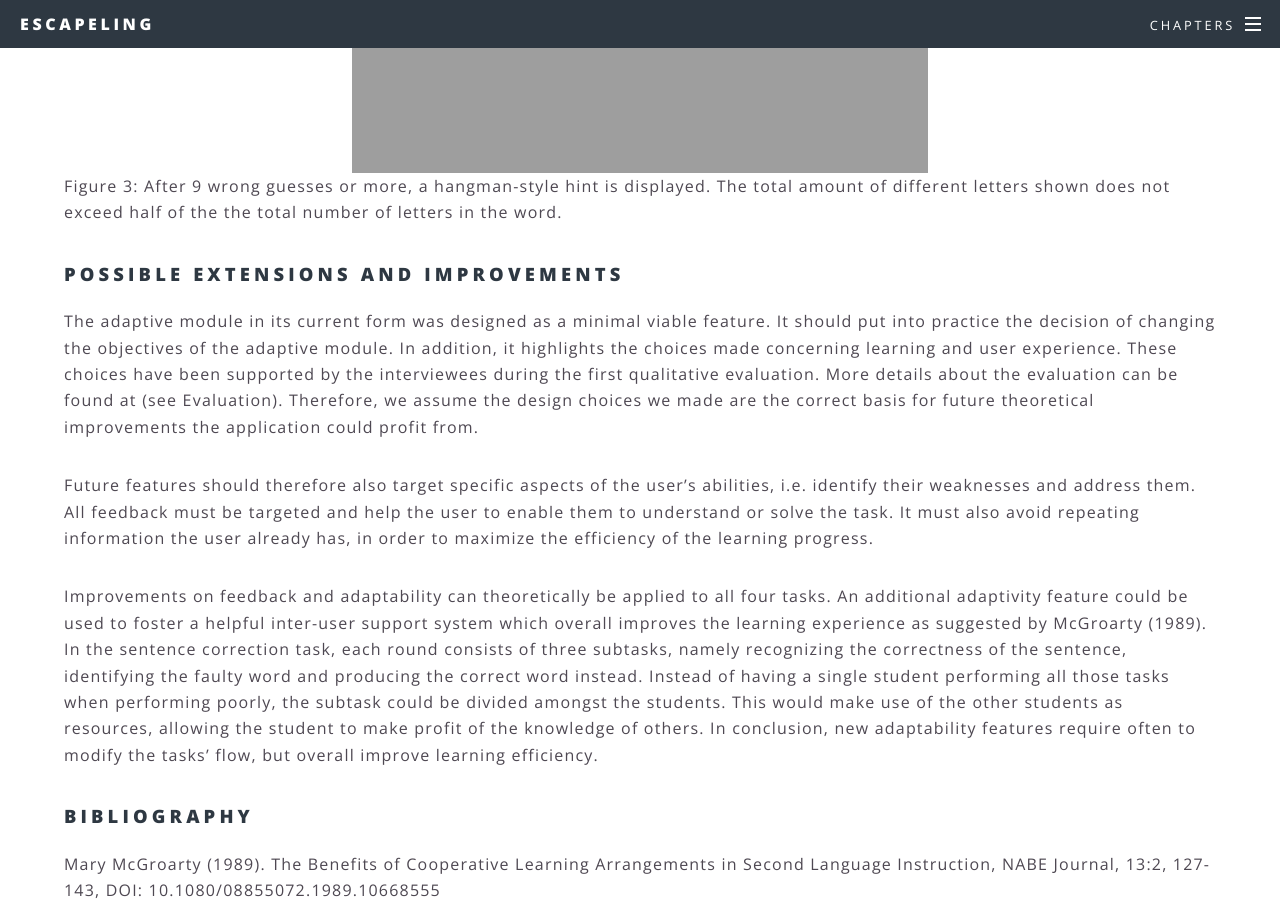
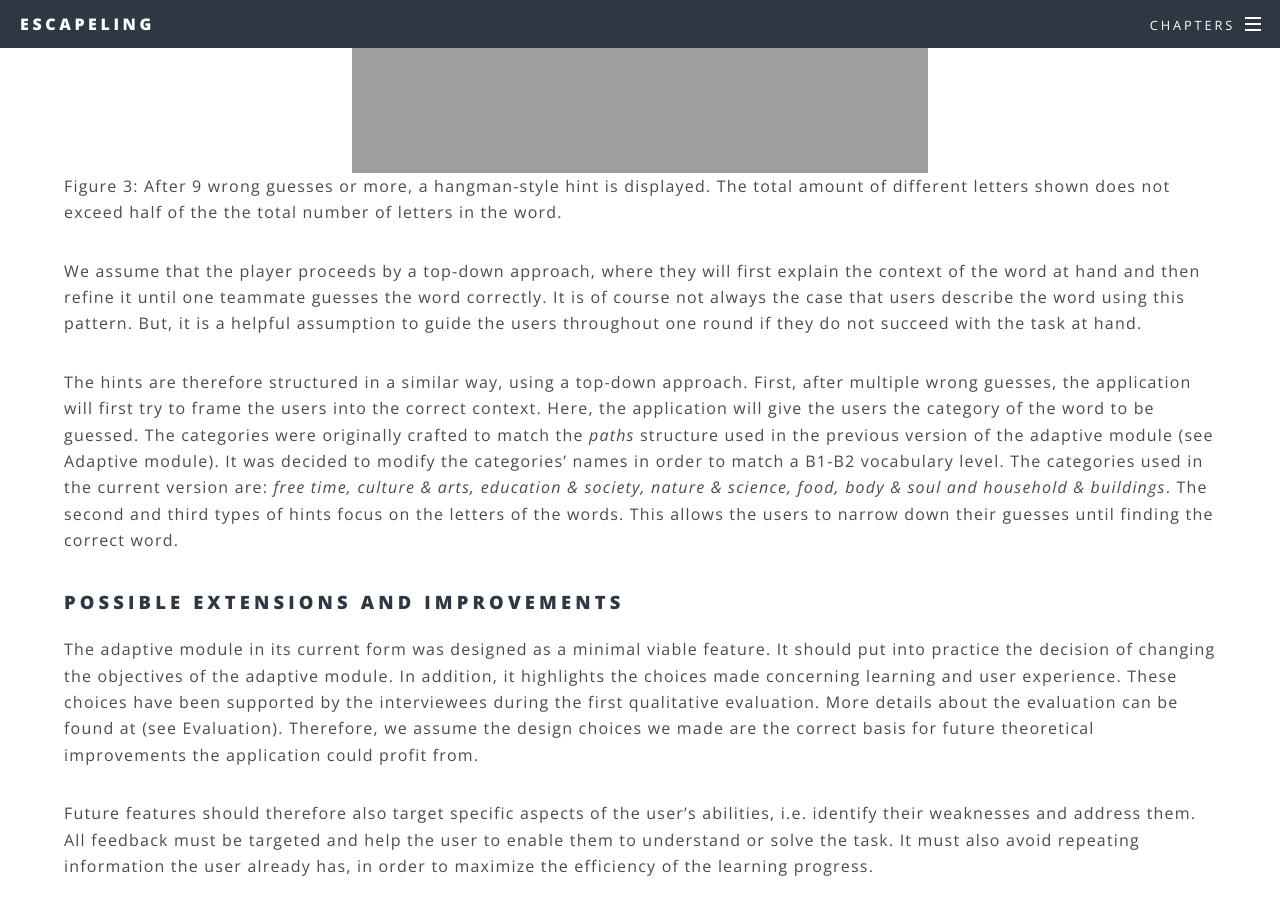
Before and after one commit to ALLUOS/ALLUOS.github.io, a Jekyll site: the page built from _posts/2021-02-03-adaptive.md, in a window 1280 px wide and 900 px high, scrolled down 7084 px. Built offline with Jekyll 4.4.1, drawn with Linux system fonts in a browser that asks for light colours.

Commit message:
added missing part voc guessing

```diff
--- a/_posts/2021-02-03-adaptive.md
+++ b/_posts/2021-02-03-adaptive.md
@@ -126,6 +126,10 @@ Figure 2: After 6 wrong guesses, the number of letters is revealed.
 <img src="{{ '' | absolute_url }}/assets/images/hint_hangaman.png" class="center">
 Figure 3: After 9 wrong guesses or more, a hangman-style hint is displayed. The total amount of different letters shown does not exceed half of the the total number of letters in the word.
 
+We assume that the player proceeds by a top-down approach, where they will first explain the context of the word at hand and then refine it until one teammate guesses the word correctly. It is of course not always the case that users describe the word using this pattern. But, it is a helpful assumption to guide the users throughout one round if they do not succeed with the task at hand.
+
+The hints are therefore structured in a similar way, using a top-down approach. First, after multiple wrong guesses, the application will first try to frame the users into the correct context. Here, the application will give the users the category of the word to be guessed. The categories were originally crafted to match the *paths* structure used in the previous version of the adaptive module (see Adaptive module). It was decided to modify the categories’ names in order to match a B1-B2 vocabulary level. The categories used in the current version are: *free time, culture & arts, education & society, nature & science, food, body & soul and household & buildings*. The second and third types of hints focus on the letters of the words. This allows the users to narrow down their guesses until finding the correct word.
+
 ### Possible extensions and improvements
 
 The adaptive module in its current form was designed as a minimal viable feature. It should put into practice the decision of changing the objectives of the adaptive module. In addition, it highlights the choices made concerning learning and user experience. These choices have been supported by the interviewees during the first qualitative evaluation. More details about the evaluation can be found at (see Evaluation). Therefore, we assume the design choices we made are the correct basis for future theoretical improvements the application could profit from.
```
